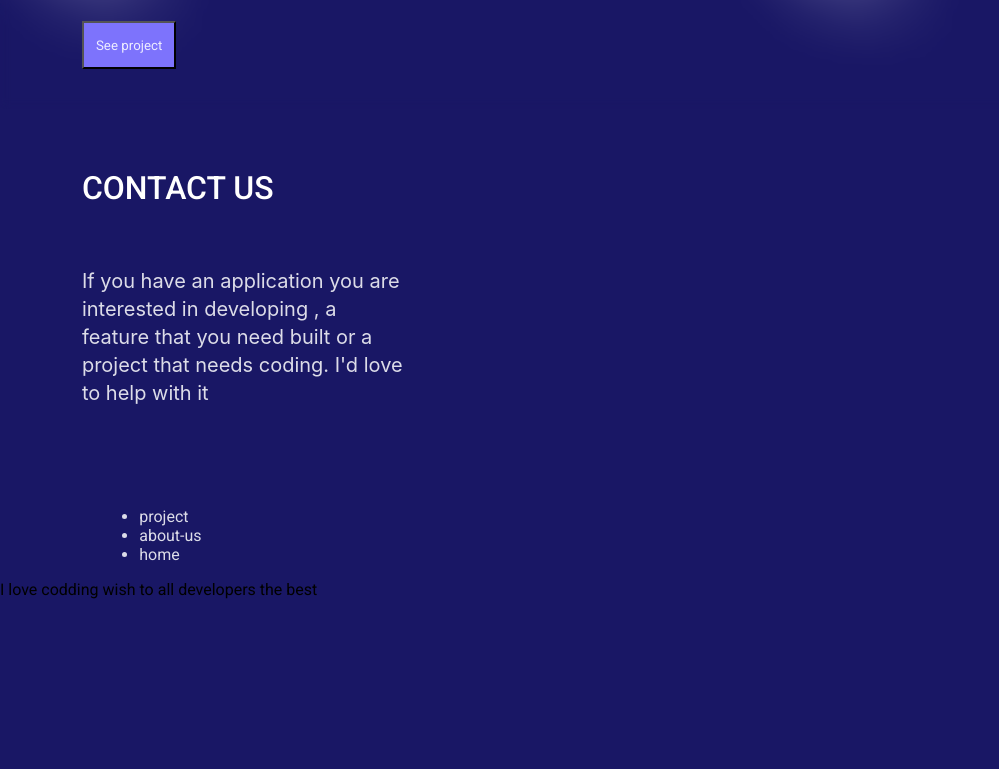
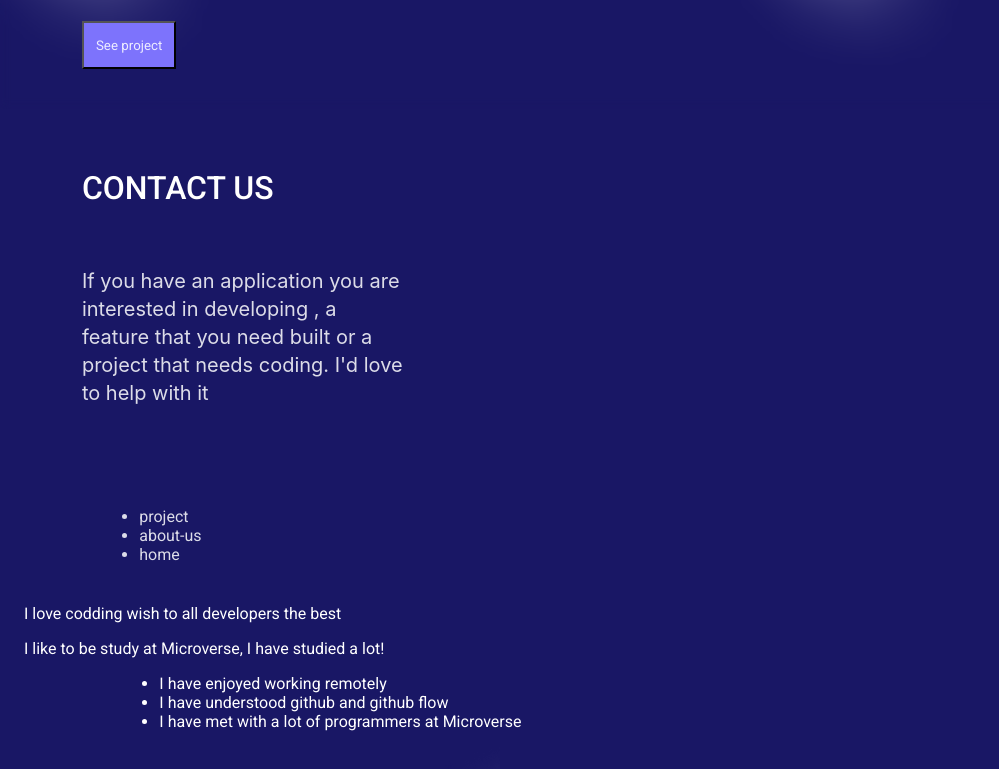
Before and after one commit to faustM/Portfolio, a website: page index.html in a window 1280 px wide. Shown: the part 6243-7012 px from the top of the page, without its empty margins (0-999 px from the left). Before the commit the page ends 6842 px from the top, so only its background shows below. Drawn offline with Linux system fonts and the light colour scheme.

Commit message:
Updated index.html in collaboration

```diff
--- a/index.html
+++ b/index.html
@@ -183,6 +183,12 @@
   </div>
   <div class="task">
     <p1> I love  codding wish to all developers the best</p1>
+    <p>I like to be study at Microverse, I have studied a lot!</p>
+    <ul>
+      <li>I have enjoyed working remotely</li>
+      <li>I have understood github and github flow</li>
+      <li>I have met with a lot of programmers at Microverse</li>
+    </ul>
   </div>
 </body>
 
--- a/style.css
+++ b/style.css
@@ -298,12 +298,19 @@ ul li {
   background: #edecff;
   filter: blur(50px);
 }
+
 .coll {
   color: #dcdce8;
   text-decoration: none;
   height: 100%;
 }
 
+.task {
+  color:#fff;
+  text-decoration: none;
+  height: fit-content;
+  padding: 24px;
+}
 /* { */
 
 /* background-image: url(images/icones/portfolio\ background\ shapes\ mobile@2x.png); */
```
